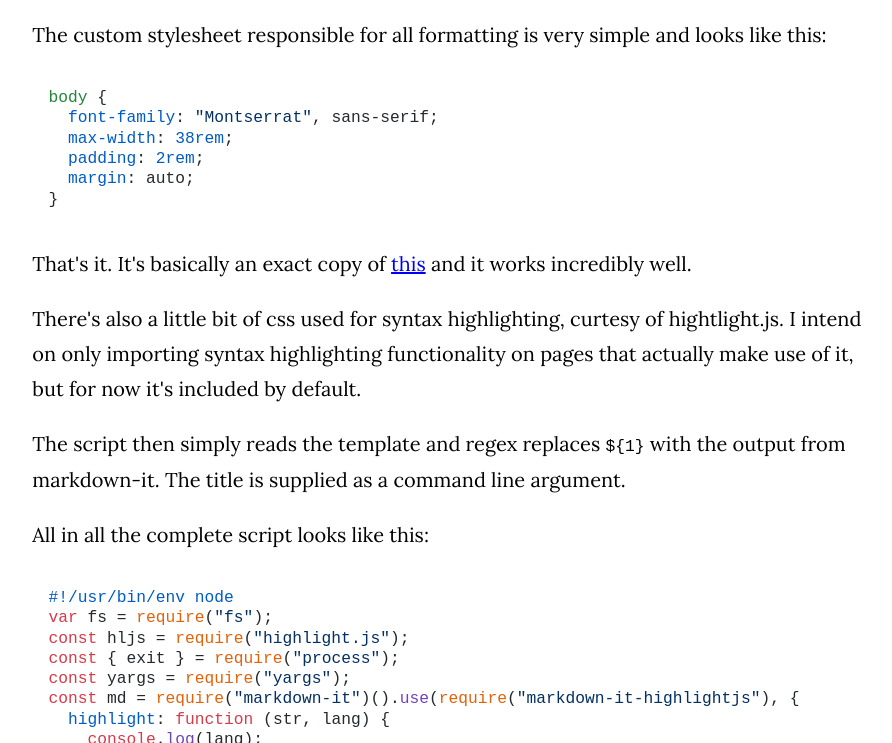
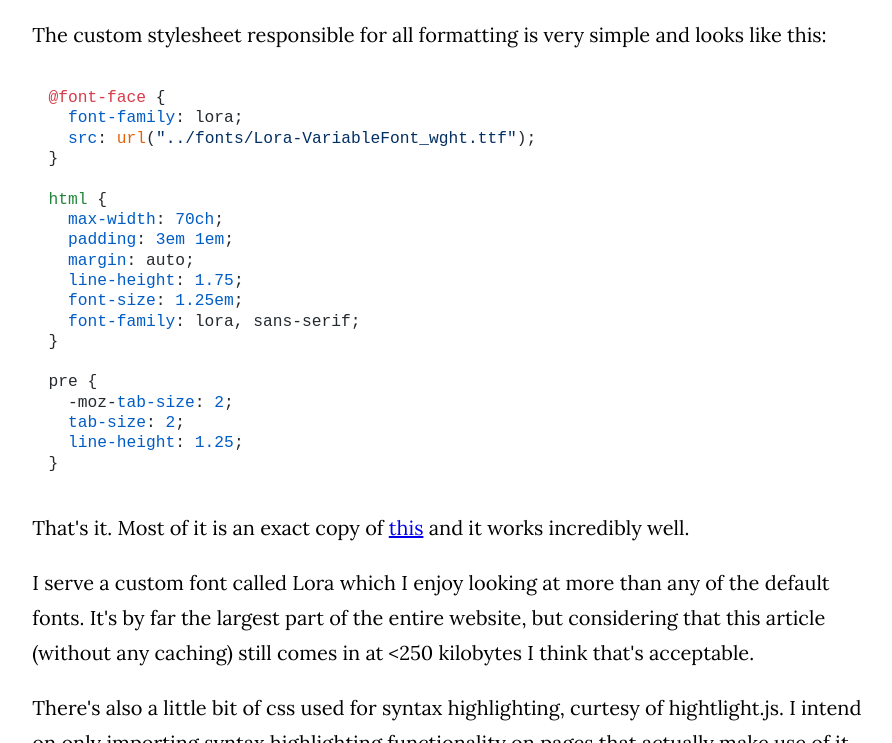
Before and after one commit to TJennerjahn/TJennerjahn.github.io, a plain HTML site: page essays/How_to_roll_your_own_Blog_Engine.html in a window 1280 px wide. Shown: the part 2057-2800 px from the top of the page, without its empty margins (181-1073 px from the left). Drawn offline with Linux system fonts and the light colour scheme.

Commit message:
update post

```diff
--- a/essays/How_this_Blog_works.html
+++ b/essays/How_to_roll_your_own_Blog_Engine.html
@@ -1,7 +1,7 @@
 <html>
 
 <head>
-	<title>How this Blog works</title>
+	<title>How to roll your own Blog Engine</title>
 	<meta charset="UTF-8">
 	<meta name="viewport" content="width=device-width, initial-scale=1">
 	<link href="./../css/style.css" type="text/css" rel="stylesheet">
@@ -14,7 +14,7 @@
 <li><code>Creation</code>: 2022-10-08</li>
 </ul>
 <hr>
-<h1>How this Blog works</h1>
+<h1>How to roll your own Blog Engine</h1>
 <p>This Blog doesn't use any Frameworks or Plugins, or Javascript of any kind.
 There's very little css and the whole thing should fit in just a couple of kilobytes.</p>
 <p>Hopefully that results in speedy page loading and great performance regardless of the device used to read it.</p>
@@ -25,7 +25,7 @@ There's very little css and the whole thing should fit in just a couple of kilob
 Great for building websites, not so great for formatting text manually.</p>
 <p>Instead I write all my Notes in markdown. That's not a new idea, many people have adopted markdown as their note taking format of choice. And not without reason. Markdown is very easy to write and read, offers great out of the box formatting and there's a great eco-system of plugins around it that can extend its functionality to include support for charts, graphs, mathematic typesetting and many other things.
 As an added bonus it's a raw text format, and so it will forever remain readable even if we were to somehow lose access to all markdown parsers.</p>
-<p>I use NeoVim to edit all my files and I've set it up to offer a very comfortable writing experience with spellchecking, note linkinglive preview and many other creature comforts. However that's a topic for another day. Any Editor will work for this.</p>
+<p>I use NeoVim to edit all my files and I've set it up to offer a very comfortable writing experience with spellchecking, note linking, live preview and many other creature comforts. However that's a topic for another day. Any Editor will work for this.</p>
 <h2>Publishing</h2>
 <p>Once I'm ready to release my ramblings into the internet I need to somehow convert my meticulously written markdown file into html and link it on the front page of my Blog.</p>
 <p>I've written a small js script that does this for me.
@@ -47,14 +47,29 @@ So I've written a small html template that looks like this:</p>
 <span class="hljs-tag">&lt;/<span class="hljs-name">html</span>&gt;</span>
 </code></pre>
 <p>The custom stylesheet responsible for all formatting is very simple and looks like this:</p>
-<pre><code class="hljs language-css"><span class="hljs-selector-tag">body</span> {
-  <span class="hljs-attribute">font-family</span>: <span class="hljs-string">&quot;Montserrat&quot;</span>, sans-serif;
-  <span class="hljs-attribute">max-width</span>: <span class="hljs-number">38rem</span>;
-  <span class="hljs-attribute">padding</span>: <span class="hljs-number">2rem</span>;
+<pre><code class="hljs language-css"><span class="hljs-keyword">@font-face</span> {
+  <span class="hljs-attribute">font-family</span>: lora;
+  <span class="hljs-attribute">src</span>: <span class="hljs-built_in">url</span>(<span class="hljs-string">&quot;../fonts/Lora-VariableFont_wght.ttf&quot;</span>);
+}
+
+<span class="hljs-selector-tag">html</span> {
+  <span class="hljs-attribute">max-width</span>: <span class="hljs-number">70ch</span>;
+  <span class="hljs-attribute">padding</span>: <span class="hljs-number">3em</span> <span class="hljs-number">1em</span>;
   <span class="hljs-attribute">margin</span>: auto;
+  <span class="hljs-attribute">line-height</span>: <span class="hljs-number">1.75</span>;
+  <span class="hljs-attribute">font-size</span>: <span class="hljs-number">1.25em</span>;
+  <span class="hljs-attribute">font-family</span>: lora, sans-serif;
+}
+
+pre {
+  -moz-<span class="hljs-attribute">tab-size</span>: <span class="hljs-number">2</span>;
+  <span class="hljs-attribute">tab-size</span>: <span class="hljs-number">2</span>;
+  <span class="hljs-attribute">line-height</span>: <span class="hljs-number">1.25</span>;
 }
 </code></pre>
-<p>That's it. It's basically an exact copy of <a href="https://gist.github.com/JoeyBurzynski/617fb6201335779f8424ad9528b72c41">this</a> and it works incredibly well.</p>
+<p>That's it. Most of it is an exact copy of <a href="https://gist.github.com/JoeyBurzynski/617fb6201335779f8424ad9528b72c41">this</a> and it works incredibly well.</p>
+<p>I serve a custom font called Lora which I enjoy looking at more than any of the default fonts.
+It's by far the largest part of the entire website, but considering that this article (without any caching) still comes in at &lt;250 kilobytes I think that's acceptable.</p>
 <p>There's also a little bit of css used for syntax highlighting, curtesy of hightlight.js.
 I intend on only importing syntax highlighting functionality on pages that actually make use of it, but for now it's included by default.</p>
 <p>The script then simply reads the template and regex replaces <code>${1}</code> with the output from markdown-it. The title is supplied as a command line argument.</p>
```
Also changed, not shown: index.html (+1 -1 lines).
